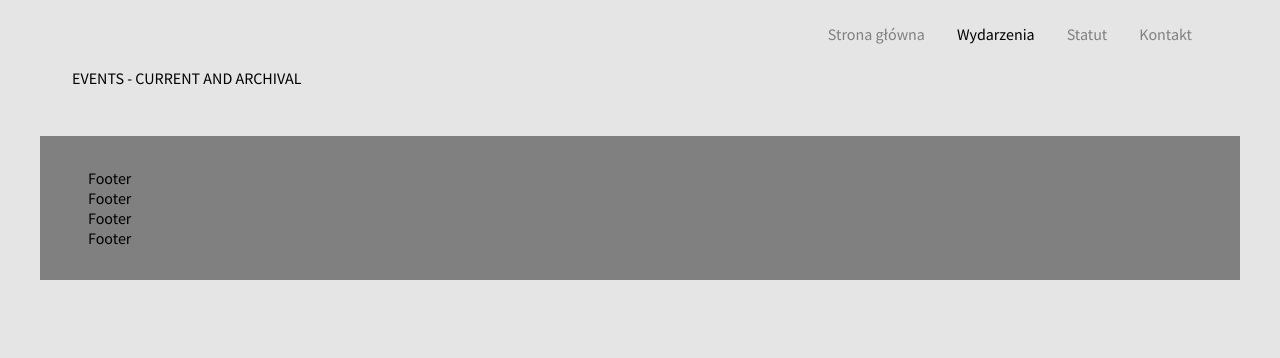
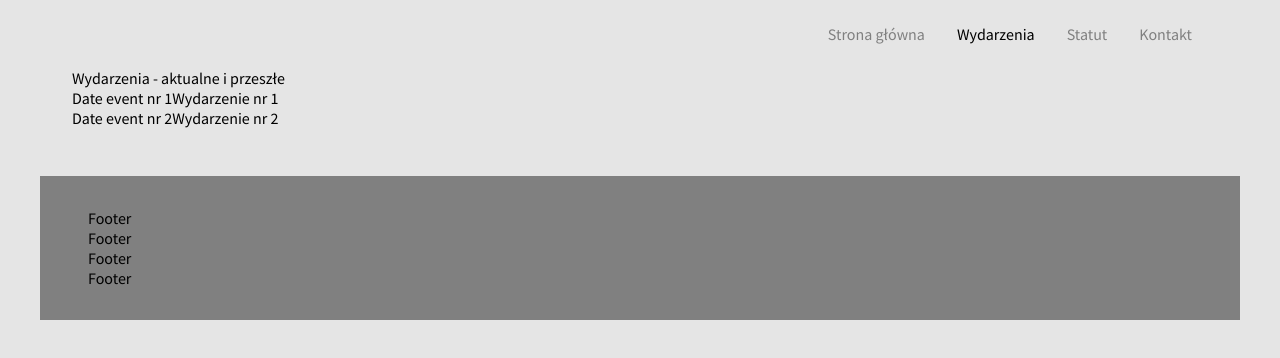
Before and after one commit to UrbaniakM/nowa-uap, a Gatsby site: page /events in a window 1280 px wide. Built offline with nearby package versions, Linux system fonts and the light colour scheme; Gatsby itself is replaced by a stand-in of ours; some packages are replaced by stand-ins of ours.

Commit message:
Add support for JSON files

```diff
--- a/gatsby-config.js
+++ b/gatsby-config.js
@@ -17,6 +17,7 @@ module.exports = {
     },
     `gatsby-plugin-styled-components`,
     `gatsby-transformer-yaml`,
+    `gatsby-transformer-json`,
     {
       resolve: `gatsby-source-filesystem`,
       options: {
--- a/package.json
+++ b/package.json
@@ -29,6 +29,7 @@
     "gatsby-plugin-typescript": "^2.1.27",
     "gatsby-plugin-webfonts": "^1.1.2",
     "gatsby-source-filesystem": "^2.2.1",
+    "gatsby-transformer-json": "^2.3.0",
     "gatsby-transformer-yaml": "^2.3.0",
     "react": "^16.12.0",
     "react-dom": "^16.12.0",
--- /dev/null
+++ b/src/data/events/events.json
@@ -0,0 +1,12 @@
+{
+  "events": [
+    {
+      "name": "Wydarzenie nr 1",
+      "date": "Date event nr 1"
+    },
+    {
+      "name": "Wydarzenie nr 2",
+      "date": "Date event nr 2"
+    }
+  ]
+}
--- a/src/pages/events.tsx
+++ b/src/pages/events.tsx
@@ -1,9 +1,39 @@
 import * as React from 'react';
+import { graphql, useStaticQuery } from 'gatsby';
+
+export const eventsQuery = graphql`
+  query EventsQuery {
+    eventsJson {
+      events {
+        name
+        date
+      }
+    }
+  }
+`
+
+interface EventsQuery {
+  eventsJson: {
+    events: {
+      name: string;
+      date: string;
+    }[]
+  }
+}
 
 const EventsPage: React.FC = () => {
+  const { eventsJson: { events } } = useStaticQuery<EventsQuery>(eventsQuery);
+  console.log(events);
+
   return (
     <div>
-      EVENTS - CURRENT AND ARCHIVAL
+      <div>Wydarzenia - aktualne i przeszłe</div>
+      {events.map((event, index) => (
+        <div key={index}>
+          {event.date}
+          {event.name}
+        </div>
+      ))}
     </div>
   )
 }
```
Also changed, not shown: src/pages/statute.tsx (+5 -6 lines), src/data/goals/goals.yaml (renamed from src/data/goals.yaml), 1 other file.
